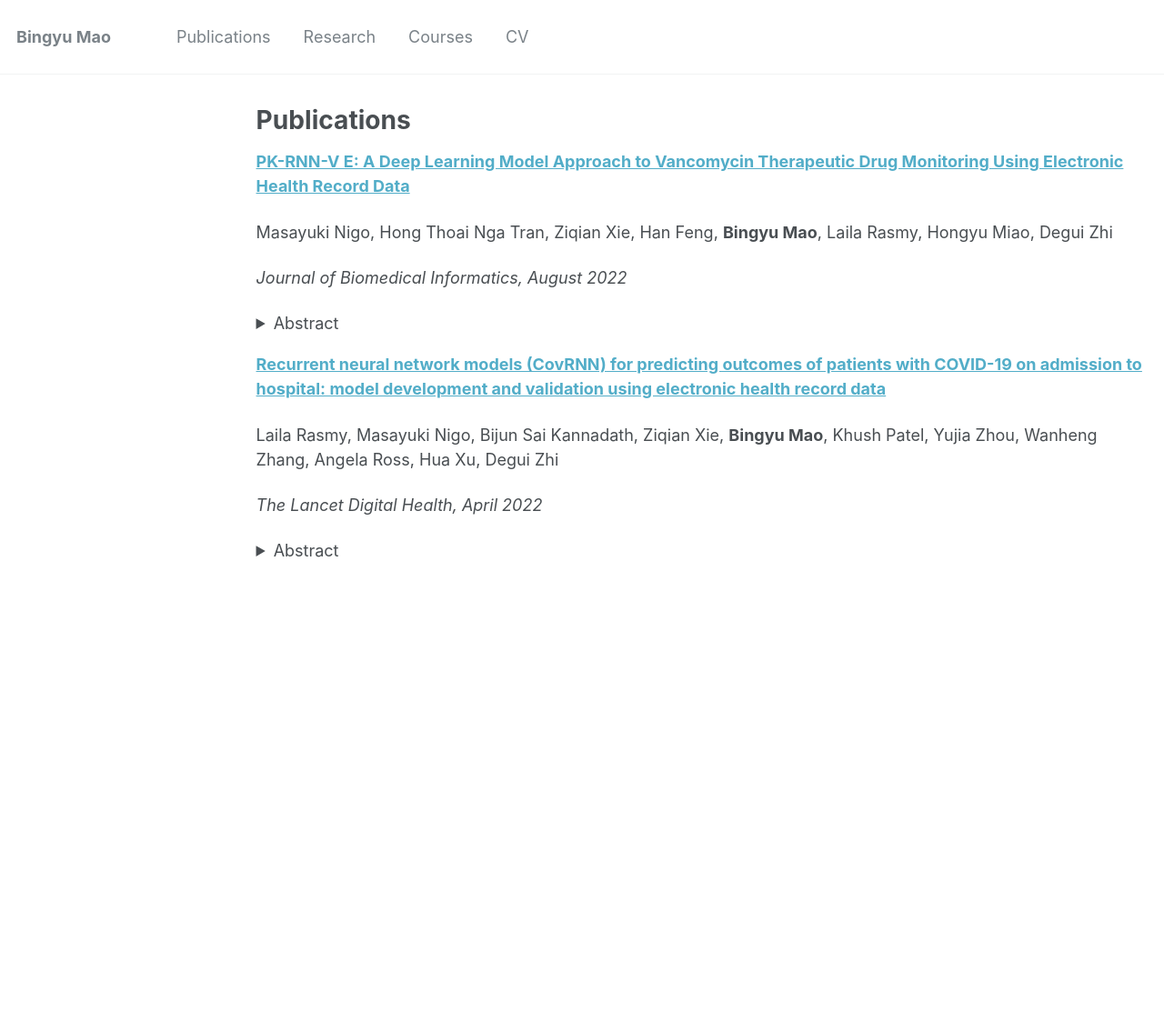
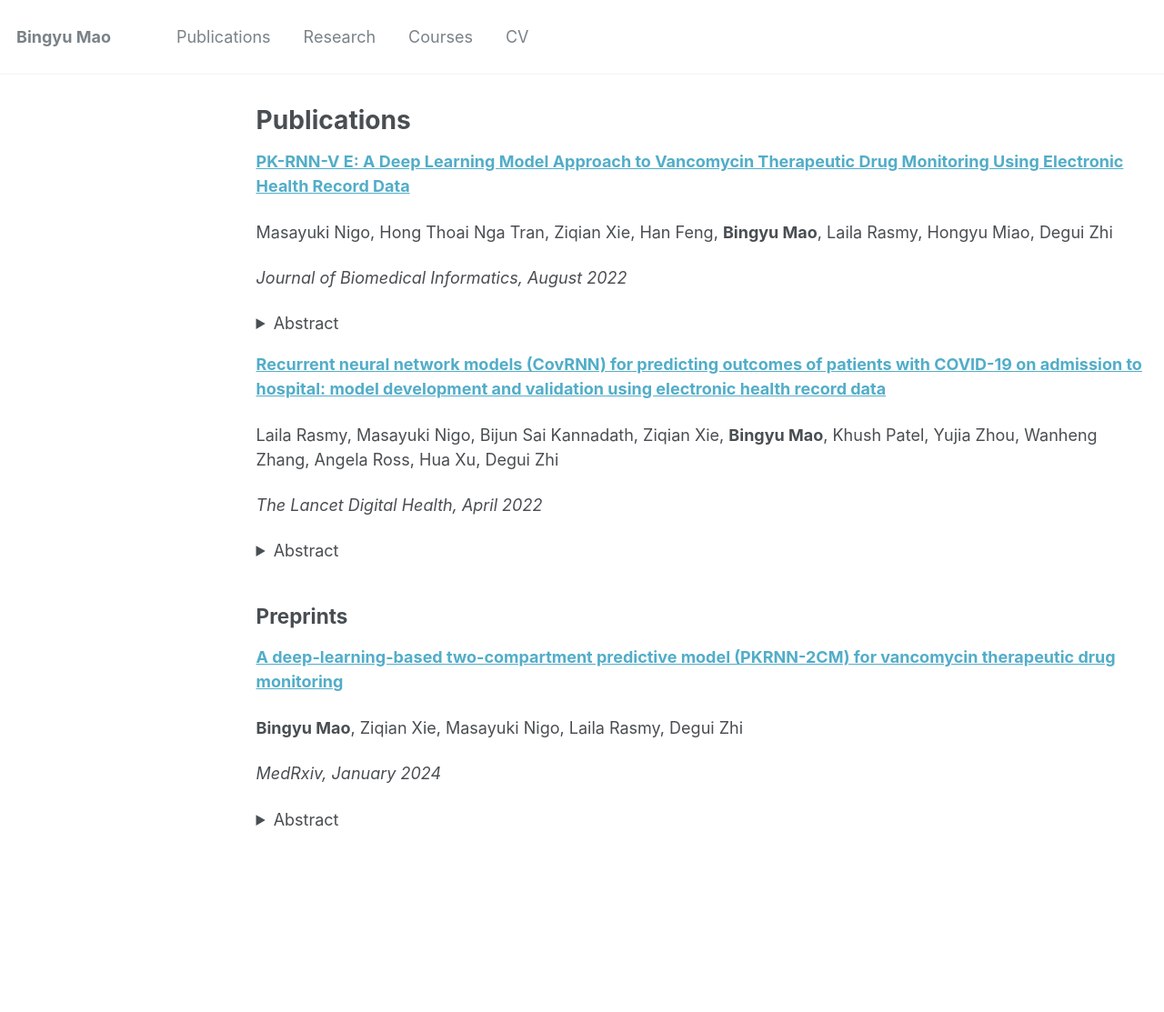
Before and after one commit to BingyuMao/BingyuMao.github.io, a Jekyll site: the page built from _pages/publications.md, in a window 1280 px wide. Shown: the whole page at 91% size. Built offline with Jekyll 4.4.1, drawn with Linux system fonts in a browser that asks for light colours; before the commit the page ends 900 px from its top, so only the background shows below that; some of the changed text lies outside the part shown.

Commit message:
Update publications.md

```diff
--- a/_pages/publications.md
+++ b/_pages/publications.md
@@ -33,3 +33,22 @@ In this study, we developed recurrent neural network-based models (CovRNN) to pr
 
 CovRNN binary models achieved AUROCs of 93·0% (95% CI 92·6–93·4) for the prediction of in-hospital mortality, 92·9% (92·6–93·2) for the prediction of mechanical ventilation, and 86·5% (86·2–86·9) for the prediction of a prolonged hospital stay, outperforming light gradient boost machine and logistic regression algorithms. External validation confirmed AUROCs in similar ranges (91·3–97·0% for in-hospital mortality prediction, 91·5–96·0% for the prediction of mechanical ventilation, and 81·0–88·3% for the prediction of prolonged hospital stay). For survival prediction, CovRNN achieved a concordance index of 86·0% (95% CI 85·1–86·9) for in-hospital mortality and 92·6% (92·2–93·0) for mechanical ventilation. <br/>
 </details>
+
+
+## Preprints
+[**A deep-learning-based two-compartment predictive model (PKRNN-2CM) for vancomycin therapeutic drug monitoring**](https://www.medrxiv.org/content/10.1101/2024.01.30.24302025v1)
+
+**Bingyu Mao**, Ziqian Xie, Masayuki Nigo, Laila Rasmy, Degui Zhi
+
+*MedRxiv, January 2024*
+
+  <details>
+  <summary>Abstract</summary>
+Objective: Vancomycin is a widely used antibiotic that requires therapeutic drug monitoring (TDM) for optimized individual dosage. The deep learning-based model PKRNN-1CM has shown the advantage of leveraging time series electronic health record (EHR) data for individualized estimation of vancomycin pharmacokinetic (PK) parameters. While one-compartment (1CM) PK models are commonly used because of their simplicity and previous trough-based clinical practices for dose adjustment, the pre-deep learning literature suggests the superiority of two-compartment models (2CM). Motivated by this, we introduce a novel deep-learning-based approach, PKRNN-2CM, for vancomycin TDM. <br/>
+
+Methods: PKRNN-2CM combines RNN-driven PK parameter estimation with a 2CM PK model to predict vancomycin concentration trajectories. Training on both simulated data and real-world EHR data allows for a comprehensive evaluation of its performance. <br/>
+
+Results: Experiments based on simulated data highlight PKRNN-2CM's superiority over the simpler 1CM model PKRNN-1CM (PKRNN-2CM RMSE=1.30, PKRNN-1CM RMSE=2.50). Application to real data showcases significant improvement over PKRNN-1CM (PKRNN-2CM RMSE=5.62, PKRNN-1CM RMSE=5.84, two-sample unpaired t-test p-value=0.01), with potential further gains expected with non-trough level measurements.  <br/>
+
+Conclusion: PKRNN-2CM is an important improvement in vancomycin TDM, demonstrating enhanced accuracy and performance compared to the PKRNN-1CM model. This deep learning model holds potential for future individualized vancomycin TDM optimization and broader application in diverse clinical scenarios. <br/>
+</details>
```
